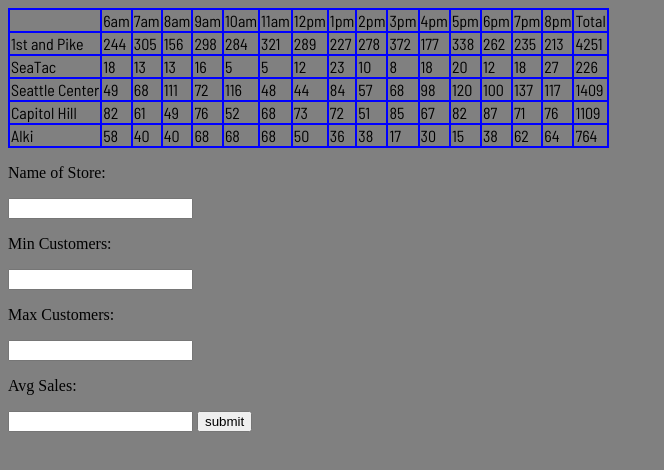
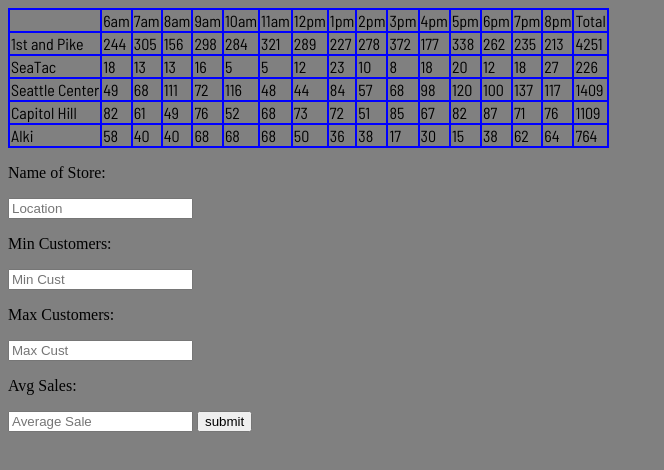
Before and after one commit to awittnam/201d28-salmon-cookies, a plain HTML site: page sales.html in a window 1280 px wide. Shown: the whole page, without its empty margins (0-664 px from the left). Drawn offline with Linux system fonts and the light colour scheme.

Commit message:
added placeholders to HTML

```diff
--- a/sales.html
+++ b/sales.html
@@ -11,13 +11,13 @@
     <table id="main-tbl"></table>
     <form id="main-form">
       <p class="form">Name of Store:</p>
-      <input name="name" type="text">
+      <input name="name" type="text" placeholder="Location">
       <p class="form">Min Customers:</p>
-      <input name="min" type="number">
+      <input name="min" type="number" placeholder="Min Cust">
       <p class="form">Max Customers:</p>
-      <input name="max" type="number">
+      <input name="max" type="number" placeholder="Max Cust">
       <p class="Avg Sales">Avg Sales:</p>
-      <input name="avg" type="number">
+      <input name="avg" type="number" placeholder="Average Sale">
       <button type= "submit">submit</button>
 
       </select>
```
